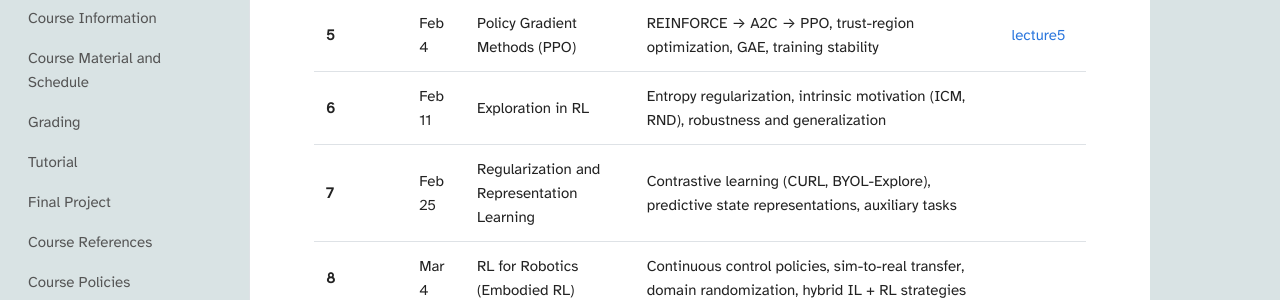
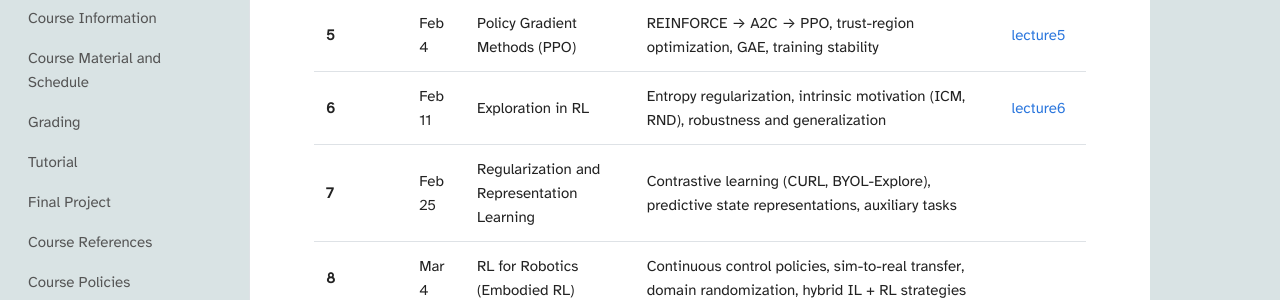
Before and after one commit to UTM-CSC415/w2026, a Jekyll site: the page built from index.md, in a window 1280 px wide and 900 px high, scrolled down 2278 px. Shown: the part 161-461 px from the top of the window. Built offline with Jekyll 4.4.1, drawn with Linux system fonts in a browser that asks for light colours.

Commit message:
lecture 6

```diff
--- a/index.md
+++ b/index.md
@@ -74,7 +74,7 @@ _Tuesday 5:15pm-6:15pm Online zoom_
 | **3** | Jan 21 | Monte Carlo & Temporal-Difference & Q-Learning | MC prediction (first/every visit), TD(0), TD(λ), SARSA, Q-Learning | [lecture3]({{ '/assets/lectures/lecture3_compressed.pdf' | relative_url }}) |
 | **4** | Jan 28 | Function Approximation, DQN & Policy Gradients | Deep Q-Networks (DQN); Policy-Gradient Theorem, REINFORCE, Actor-Critic methods | [lecture4]({{ '/assets/lectures/lecture4_compressed.pdf' | relative_url }}) |
 | **5** | Feb 4 | Policy Gradient Methods (PPO) | REINFORCE → A2C → PPO, trust-region optimization, GAE, training stability | [lecture5]({{ '/assets/lectures/lecture5_compressed.pdf' | relative_url }}) |
-| **6** | Feb 11 | Exploration in RL | Entropy regularization, intrinsic motivation (ICM, RND), robustness and generalization | |
+| **6** | Feb 11 | Exploration in RL | Entropy regularization, intrinsic motivation (ICM, RND), robustness and generalization | [lecture6]({{ '/assets/lectures/lecture6_compressed.pdf' | relative_url }}) |
 | **7** | Feb 25 | Regularization and Representation Learning | Contrastive learning (CURL, BYOL-Explore), predictive state representations, auxiliary tasks | |
 | **8** | Mar 4 | RL for Robotics (Embodied RL) | Continuous control policies, sim-to-real transfer, domain randomization, hybrid IL + RL strategies | |
 | **9** | Mar 11 | World Models & Latent Planning | Latent dynamics models (VAE, RSSM, Dreamer), imagination rollouts, planning in latent space | |
```
Also changed, not shown: 1 other file.
